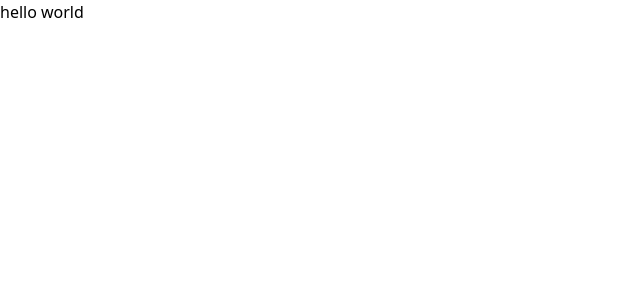
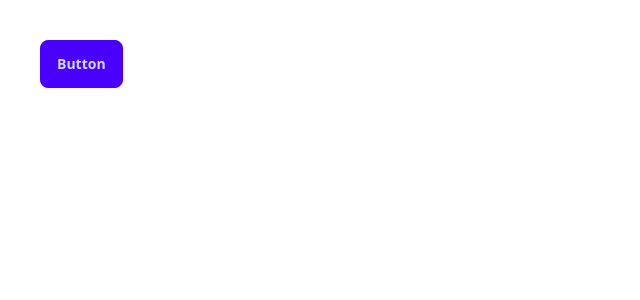
Before and after one commit to sebandrsn/elin-portfolio, a Next.js app: page / in a window 1280 px wide. Shown: the top 300 px of the page, without its empty margins (0-640 px from the left). Built offline with nearby package versions, Linux system fonts and the light colour scheme.

Commit message:
feat: adds error page, daisyUI and some ESLint rules

```diff
--- /dev/null
+++ b/app/error.tsx
@@ -0,0 +1,22 @@
+'use client'
+
+import { useEffect } from 'react'
+
+export default function Error({
+  error,
+  reset,
+}: {
+  error: Error & { digest?: string }
+  reset: () => void
+}) {
+  useEffect(() => {
+    console.error(error)
+  }, [error])
+
+  return (
+    <div>
+      <h2>Something went wrong</h2>
+      <button onClick={() => reset()}>Try again</button>
+    </div>
+  )
+}
--- a/app/page.tsx
+++ b/app/page.tsx
@@ -1,3 +1,7 @@
 export default function Home() {
-  return <>hello world</>;
+  return (
+    <div className="p-10">
+      <button className="btn btn-primary">Button</button>
+    </div>
+  )
 }
--- a/tailwind.config.ts
+++ b/tailwind.config.ts
@@ -1,20 +1,20 @@
-import type { Config } from "tailwindcss";
+import type { Config } from 'tailwindcss'
 
 const config: Config = {
   content: [
-    "./pages/**/*.{js,ts,jsx,tsx,mdx}",
-    "./components/**/*.{js,ts,jsx,tsx,mdx}",
-    "./app/**/*.{js,ts,jsx,tsx,mdx}",
+    './pages/**/*.{js,ts,jsx,tsx,mdx}',
+    './components/**/*.{js,ts,jsx,tsx,mdx}',
+    './app/**/*.{js,ts,jsx,tsx,mdx}',
   ],
   theme: {
     extend: {
       backgroundImage: {
-        "gradient-radial": "radial-gradient(var(--tw-gradient-stops))",
-        "gradient-conic":
-          "conic-gradient(from 180deg at 50% 50%, var(--tw-gradient-stops))",
+        'gradient-radial': 'radial-gradient(var(--tw-gradient-stops))',
+        'gradient-conic':
+          'conic-gradient(from 180deg at 50% 50%, var(--tw-gradient-stops))',
       },
     },
   },
-  plugins: [],
-};
-export default config;
+  plugins: [require('daisyui')],
+}
+export default config
```
Also changed, not shown: app/layout.tsx (+4 -4 lines), package.json (+6 -5 lines), .eslintrc.json, 1 other file (tests, documents, lock files or other folders).
